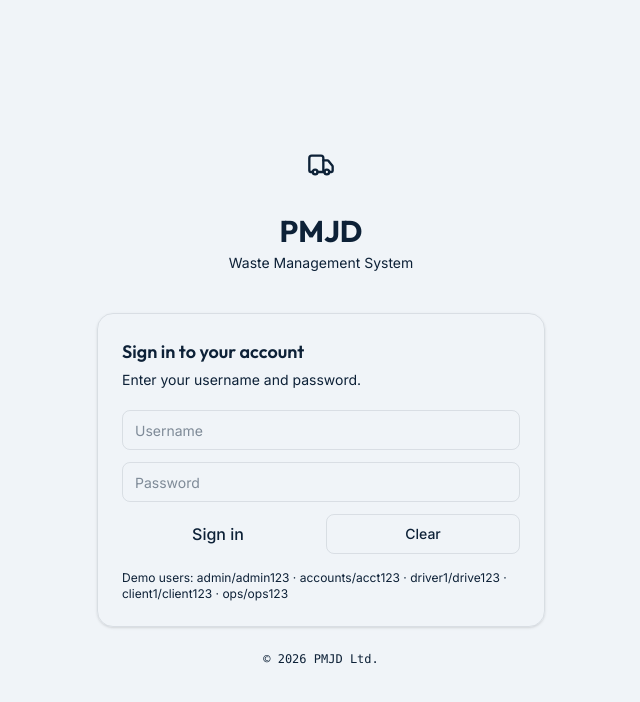
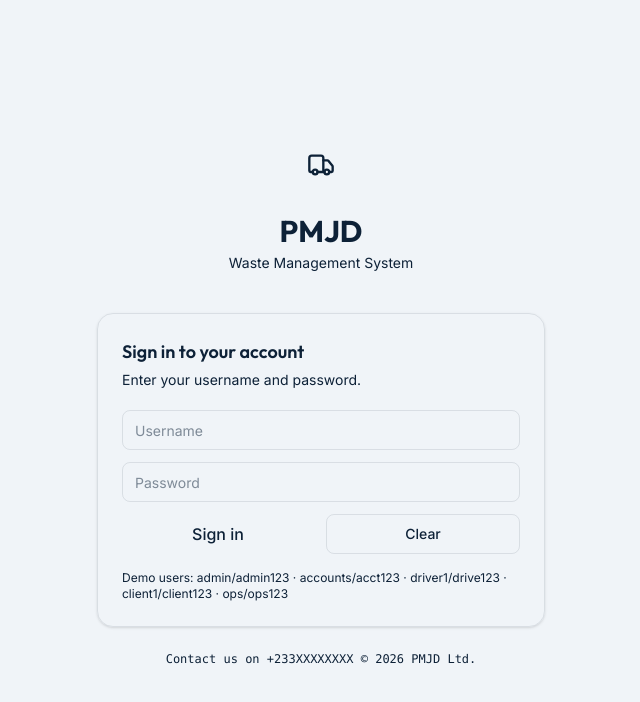
Before and after one commit to appiahdesmond/Waste-Management-System, a React (Vite) app: page / in a window 1280 px wide. Shown: the top 702 px of the page, without its empty margins (319-959 px from the left). Built offline with nearby package versions, Linux system fonts and the light colour scheme.

Commit message:
Update App.tsx

```diff
--- a/src/app/App.tsx
+++ b/src/app/App.tsx
@@ -1394,7 +1394,7 @@ export default function App() {
             <LoginBox />
           </div>
 
-          <p className="text-center text-xs text-muted-foreground mt-6 font-mono"> © 2026 PMJD Ltd.</p>
+          <p className="text-center text-xs text-muted-foreground mt-6 font-mono"> Contact us on +233XXXXXXXX © 2026 PMJD Ltd.</p>
         </div>
       </div>
     );
```
